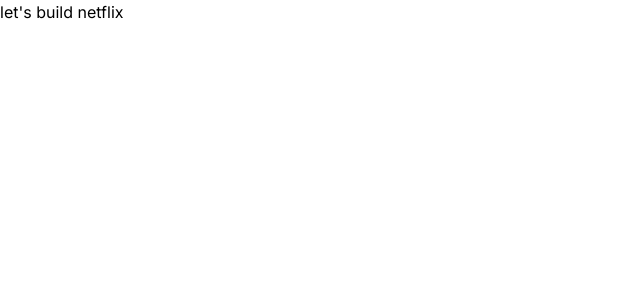
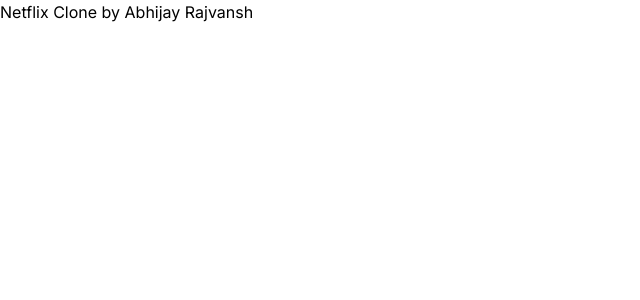
Before and after one commit to abhijayrajvansh/netflix-clone-next.js, a Next.js app: page / in a window 1280 px wide. Shown: the top 300 px of the page, without its empty margins (0-640 px from the left). Built offline with nearby package versions, Linux system fonts and the light colour scheme.

Commit message:
update: audit push from local

```diff
--- a/app/page.tsx
+++ b/app/page.tsx
@@ -1,5 +1,5 @@
 export default function page () {
   return (
-    <h1>let's build netflix</h1>
+    <p>Netflix Clone by Abhijay Rajvansh</p>
   )
 }
```
